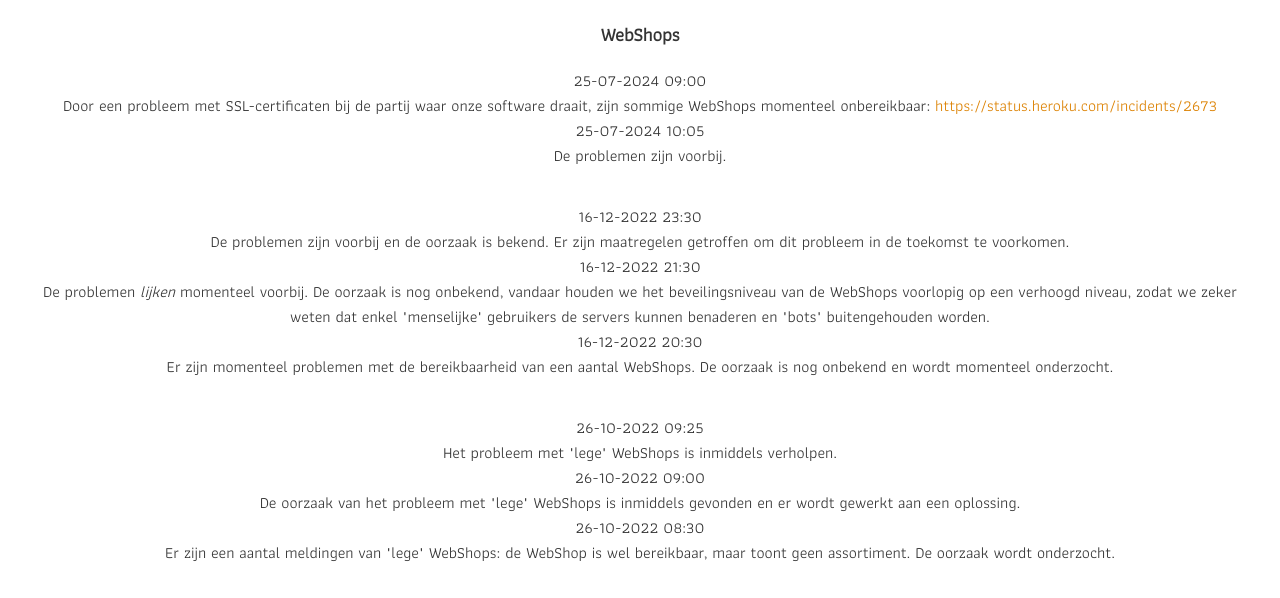
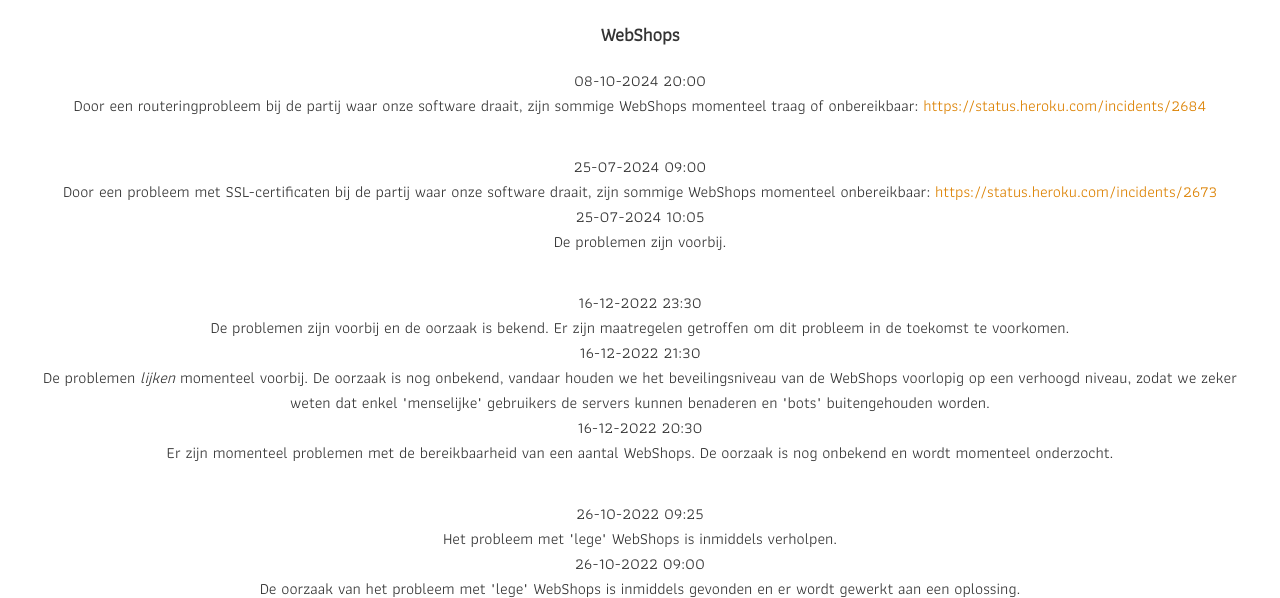
Before and after one commit to Shopforce/Shopforce-Platform-status, a plain HTML site: page index.html in a window 1280 px wide. Shown: the part 171-769 px from the top of the page. Drawn offline with Linux system fonts and the light colour scheme; a web font is replaced by a local one.

Commit message:
Update index.html

```diff
--- a/index.html
+++ b/index.html
@@ -54,6 +54,10 @@
 
         <section id="webshop">
             <h3>WebShops</h3>
+            <dl>
+                <dt>08-10-2024 20:00</dt>
+                <dd>Door een routeringprobleem bij de partij waar onze software draait, zijn sommige WebShops momenteel traag of onbereikbaar: <a href="https://status.heroku.com/incidents/2684">https://status.heroku.com/incidents/2684</a><dd>
+            </dl>
             <dl>
                 <dt>25-07-2024 09:00</dt>
                 <dd>Door een probleem met SSL-certificaten bij de partij waar onze software draait, zijn sommige WebShops momenteel onbereikbaar: <a href="https://status.heroku.com/incidents/2673">https://status.heroku.com/incidents/2673</a><dd>
```
